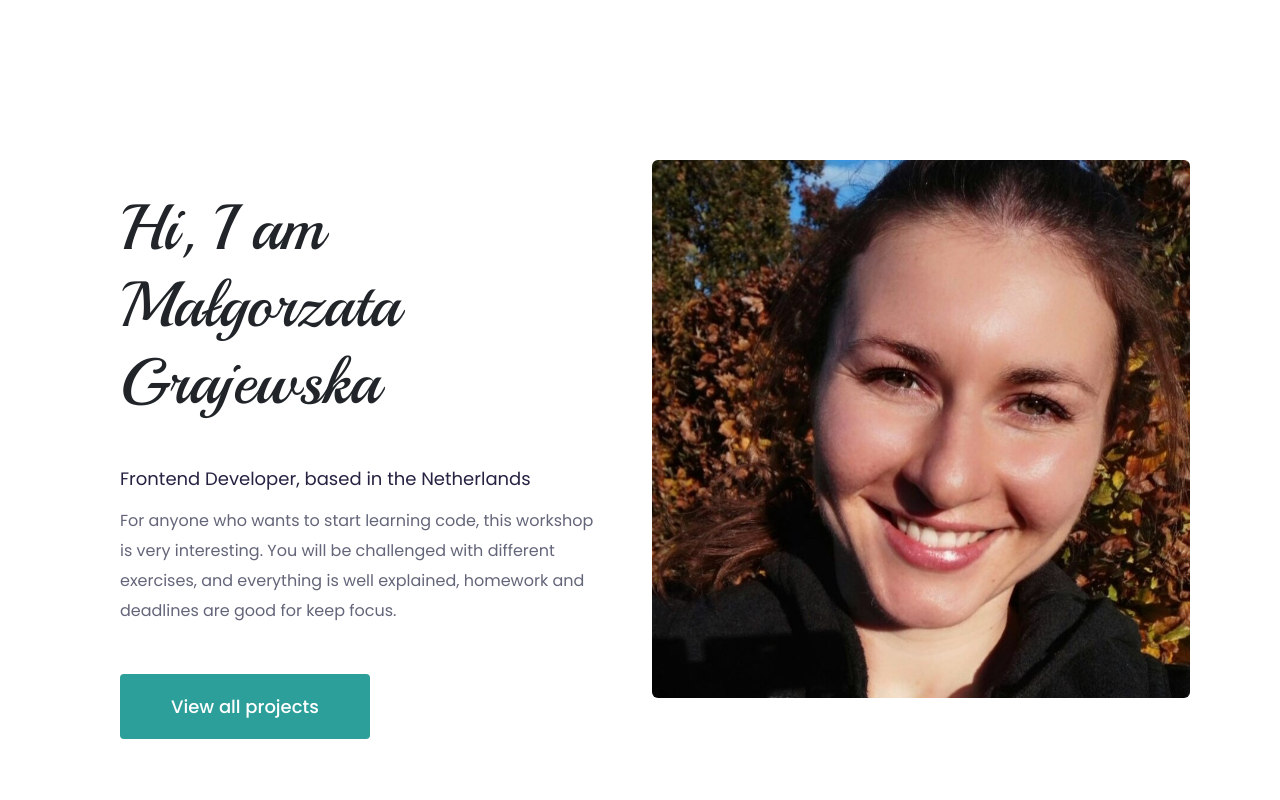
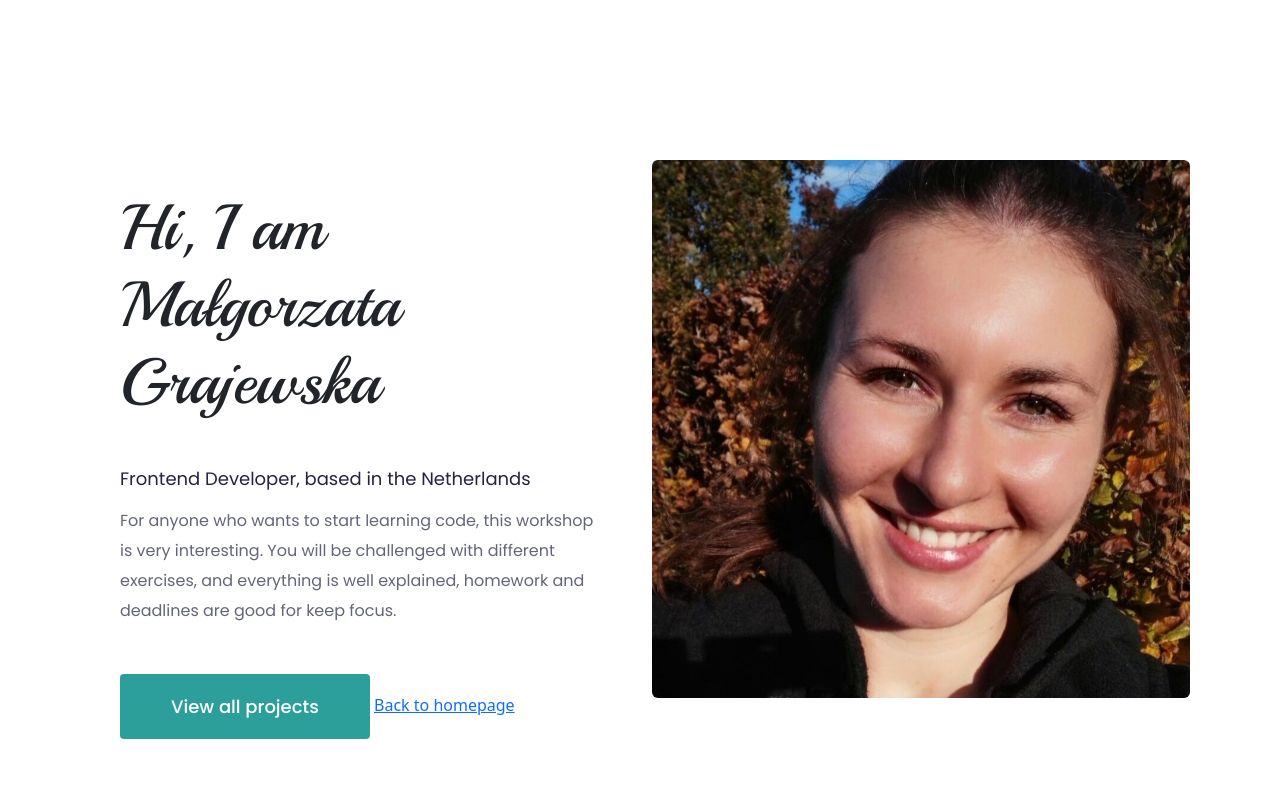
Before and after one commit to gosiagrajewska/project_portfolio, a plain HTML site: page about.html in a window 1280 px wide. Shown: the top 800 px of the page. Drawn offline with nearby package versions, Linux system fonts and the light colour scheme.

Commit message:
temporary links added btw homepage and about page

```diff
--- a/about.html
+++ b/about.html
@@ -42,6 +42,7 @@
               keep focus.
             </p>
             <a href="#" class="btn btn-branding">View all projects</a>
+            <a href="/index.html">Back to homepage </a>
           </div>
         </div>
         <div class="col-lg-6">
```
Also changed, not shown: index.html (+1 -0 lines).
